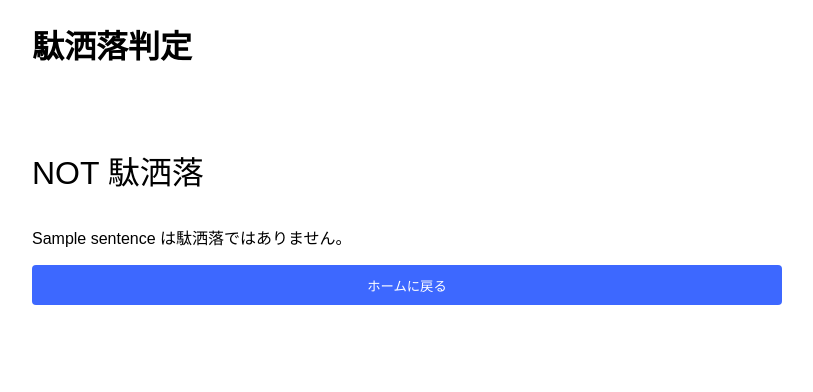
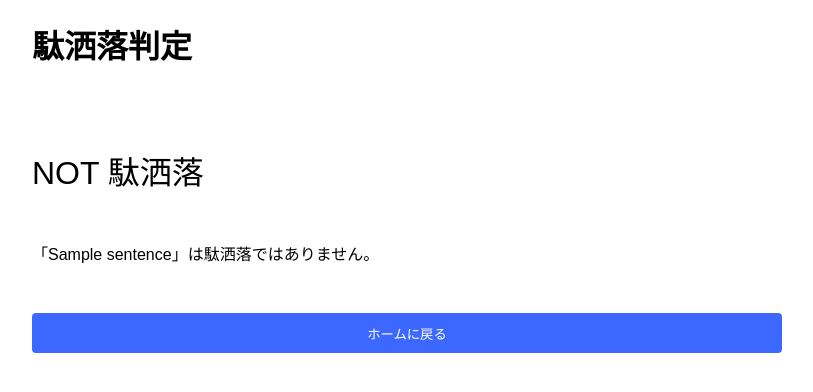
Before and after one commit to ayu0616/dajare_app, a Flask app: template templates/judge.html in a window 1280 px wide. Shown: the top 392 px of the page, without its empty margins (233-1046 px from the left). Run offline with Flask 3, Linux system fonts and the light colour scheme; the template is opened without the code that fills it: most values are stand-ins (such as "Sample title", 1, 10 or a date in 2020); some web fonts are replaced.

Commit message:
レイアウトを修正した

```diff
--- a/templates/judge.html
+++ b/templates/judge.html
@@ -9,21 +9,21 @@
     <body>
         <div class="container">
             <h1>駄洒落判定</h1>
-            <div style="font-size: 2rem">
+            <div style="font-size: 2rem; margin-bottom: 3rem">
                 {% if res %}
                 <p>駄洒落！！！</p>
                 {% else %}
                 <p>NOT 駄洒落</p>
                 {% endif %}
             </div>
-            <div>
+            <div style="margin-bottom: 3rem">
                 {% if res %}
-                <p>{{ sentence }} は駄洒落です。</p>
+                <p>「{{ sentence }}」は駄洒落です。</p>
                 {% else %}
-                <p>{{ sentence }} は駄洒落ではありません。</p>
+                <p>「{{ sentence }}」は駄洒落ではありません。</p>
                 {% endif %}
             </div>
-            <input type="button" onclick="goHome()" value="ホームに戻る"/>
+            <input type="button" onclick="goHome()" value="ホームに戻る" />
         </div>
 
         <script>
```
